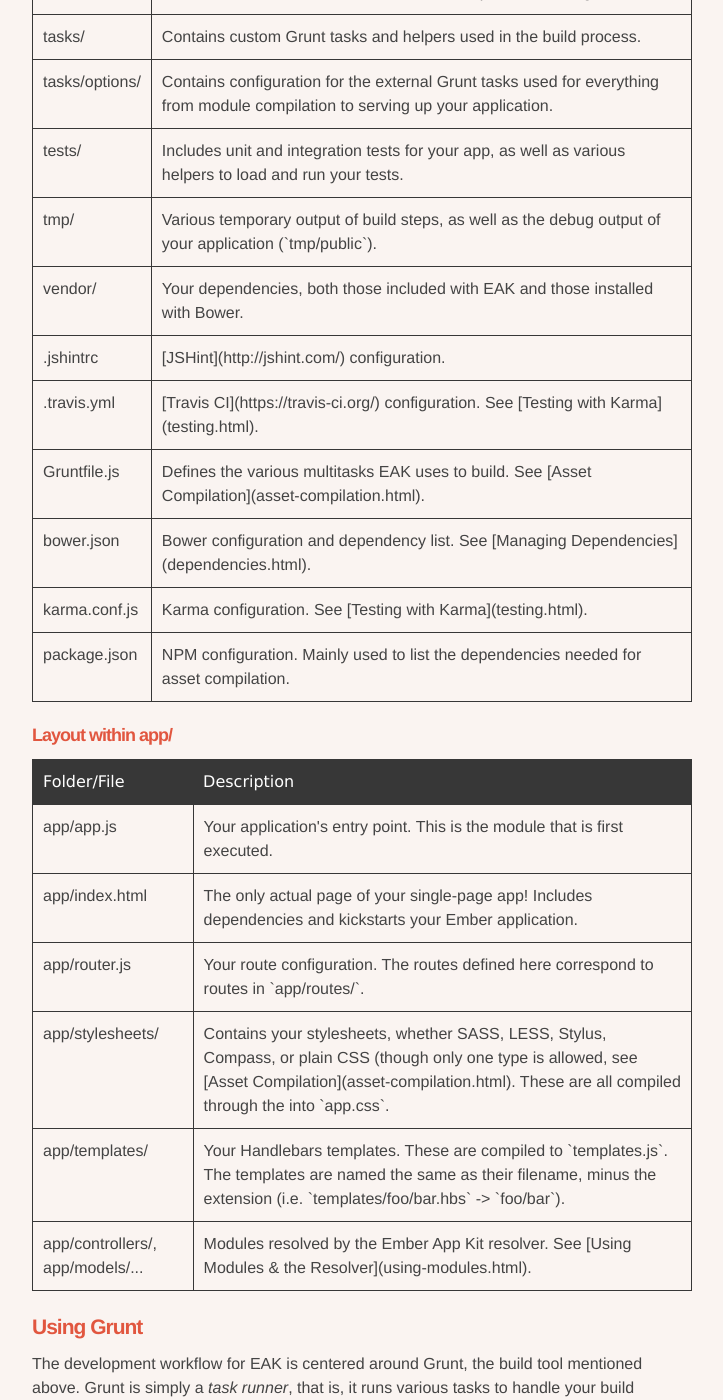
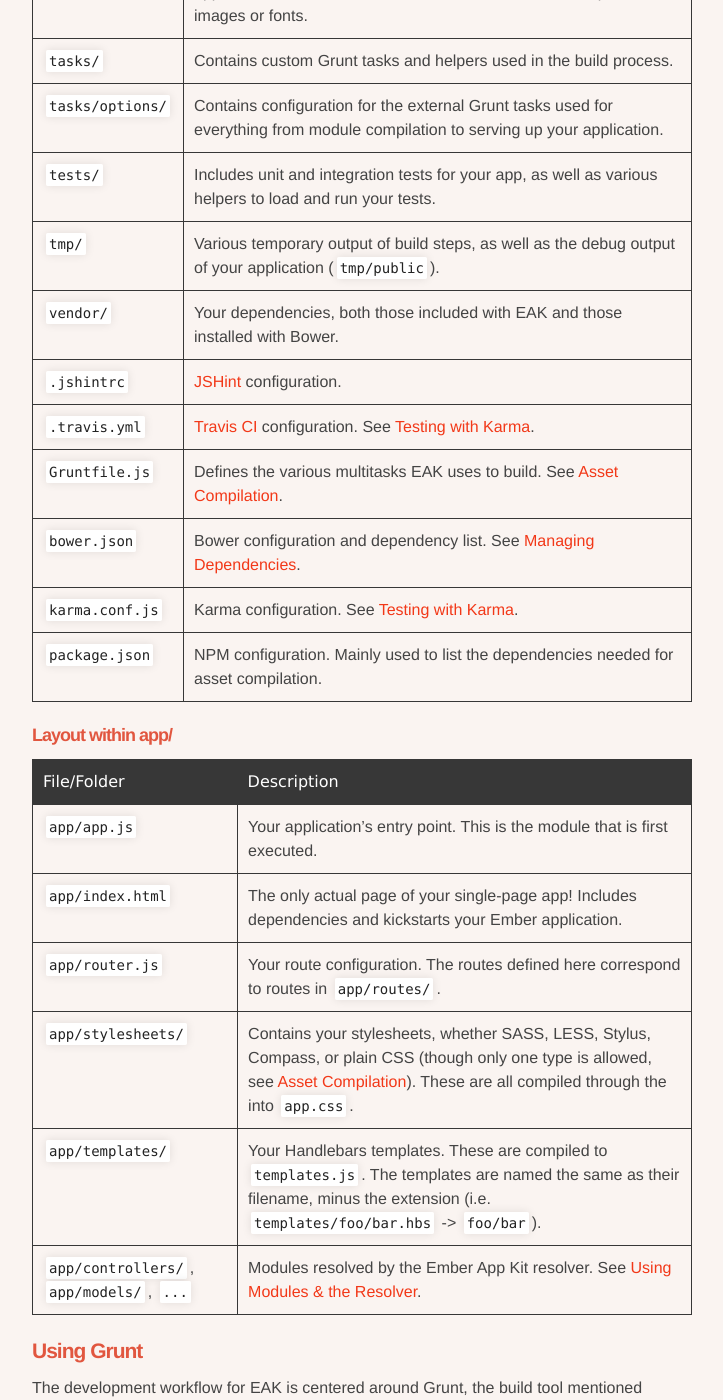
Before and after one commit to stefanpenner/ember-app-kit, a Jekyll site: the page built from guides/getting-started.md, in a window 1280 px wide and 1400 px high, scrolled down 1727 px. Shown: the whole window, without its empty margins (418-1141 px from the left). Built offline with Jekyll 4.4.1, drawn with Linux system fonts in a browser that asks for light colours; some of the changed text lies outside the part shown.

Commit message:
Create tables using markdown
Using markdown to create tables, table content is also parsed as markdown.

```diff
--- a/guides/getting-started.md
+++ b/guides/getting-started.md
@@ -52,108 +52,33 @@
 
 Ember App Kit comes with lots of boilerplate, which can be daunting to navigate at first. Here's the layout of the application, which we'll explore in further detail throughout the guides.
 
-<table markdown="1">
-  <thead>
-    <tr>
-      <th>File/Folder</th>
-      <th>Purpose</th>
-    </tr>
-  </thead>
-  <tbody>
-    <tr>
-      <td>app/</td>
-      <td>Contains your Ember application's code. Javascript files in this folder are *compiled* through the ES6 module transpiler and concatenated into a file called `app.js`. See the table below for more details.</td>
-    </tr>
-    <tr>
-      <td>dist/</td>
-      <td>Contains the *distributable* (that is, optimized and self-contained) output of your application. Deploy this to your server!</td>
-    </tr>
-    <tr>
-      <td>public/</td>
-      <td>This folder will be copied verbatim into the root of your built application. Use this for assets that don't have a build step, such as images or fonts.</td>
-    </tr>
-    <tr>
-      <td>tasks/</td>
-      <td>Contains custom Grunt tasks and helpers used in the build process.</td>
-    </tr>
-    <tr>
-      <td>tasks/options/</td>
-      <td>Contains configuration for the external Grunt tasks used for everything from module compilation to serving up your application.</td>
-    </tr>
-    <tr>
-      <td>tests/</td>
-      <td>Includes unit and integration tests for your app, as well as various helpers to load and run your tests.</td>
-    </tr>
-    <tr>
-      <td>tmp/</td>
-      <td>Various temporary output of build steps, as well as the debug output of your application (`tmp/public`).</td>
-    </tr>
-    <tr>
-      <td>vendor/</td>
-      <td>Your dependencies, both those included with EAK and those installed with Bower.</td>
-    </tr>
-    <tr>
-      <td>.jshintrc</td>
-      <td>[JSHint](http://jshint.com/) configuration.</td>
-    </tr>
-    <tr>
-      <td>.travis.yml</td>
-      <td>[Travis CI](https://travis-ci.org/) configuration. See [Testing with Karma](testing.html).</td>
-    </tr>
-    <tr>
-      <td>Gruntfile.js</td>
-      <td>Defines the various multitasks EAK uses to build. See [Asset Compilation](asset-compilation.html).</td>
-    </tr>
-    <tr>
-      <td>bower.json</td>
-      <td>Bower configuration and dependency list. See [Managing Dependencies](dependencies.html).</td>
-    </tr>
-    <tr>
-      <td>karma.conf.js</td>
-      <td>Karma configuration. See [Testing with Karma](testing.html).</td>
-    </tr>
-    <tr>
-      <td>package.json</td>
-      <td>NPM configuration. Mainly used to list the dependencies needed for asset compilation.</td>
-    </tr>
-  </tbody>
-</table>
+File/Folder      | Purpose |
+-----------------|---------|
+`app/`           | Contains your Ember application's code. Javascript files in this folder are *compiled* through the ES6 module transpiler and concatenated into a file called `app.js`. See the table below for more details. |
+`dist/`          | Contains the *distributable* (that is, optimized and self-contained) output of your application. Deploy this to your server! |
+`public/`        | This folder will be copied verbatim into the root of your built application. Use this for assets that don't have a build step, such as images or fonts. |
+`tasks/`         | Contains custom Grunt tasks and helpers used in the build process. |
+`tasks/options/` | Contains configuration for the external Grunt tasks used for everything from module compilation to serving up your application. |
+`tests/`         | Includes unit and integration tests for your app, as well as various helpers to load and run your tests. |
+`tmp/`           | Various temporary output of build steps, as well as the debug output of your application (`tmp/public`). |
+`vendor/`        | Your dependencies, both those included with EAK and those installed with Bower. |
+`.jshintrc`      | [JSHint](http://jshint.com/) configuration. |
+`.travis.yml`    | [Travis CI](https://travis-ci.org/) configuration. See [Testing with Karma](testing.html). |
+`Gruntfile.js`   | Defines the various multitasks EAK uses to build. See [Asset Compilation](asset-compilation.html). |
+`bower.json`     | Bower configuration and dependency list. See [Managing Dependencies](dependencies.html). |
+`karma.conf.js`  | Karma configuration. See [Testing with Karma](testing.html). |
+`package.json`   | NPM configuration. Mainly used to list the dependencies needed for asset compilation. |
 
 ##### Layout within app/
-<table markdown="1">
-  <thead>
-    <tr>
-      <th>Folder/File</th>
-      <th>Description</th>
-    </tr>
-  </thead>
-  <tbody>
-    <tr>
-      <td>app/app.js</td>
-      <td>Your application's entry point. This is the module that is first executed.</td>
-    </tr>
-    <tr>
-      <td>app/index.html</td>
-      <td>The only actual page of your single-page app! Includes dependencies and kickstarts your Ember application.</td>
-    </tr>
-    <tr>
-      <td>app/router.js</td>
-      <td>Your route configuration. The routes defined here correspond to routes in `app/routes/`.</td>
-    </tr>
-    <tr>
-      <td>app/stylesheets/</td>
-      <td>Contains your stylesheets, whether SASS, LESS, Stylus, Compass, or plain CSS (though only one type is allowed, see [Asset Compilation](asset-compilation.html). These are all compiled through the into `app.css`.</td>
-    </tr>
-    <tr>
-      <td>app/templates/</td>
-      <td>Your Handlebars templates. These are compiled to `templates.js`. The templates are named the same as their filename, minus the extension (i.e. `templates/foo/bar.hbs` -> `foo/bar`).</td>
-    </tr>
-    <tr>
-      <td>app/controllers/, app/models/...</td>
-      <td>Modules resolved by the Ember App Kit resolver. See [Using Modules &amp; the Resolver](using-modules.html).</td>
-    </tr>
-  </tbody>
-</table>
+
+File/Folder                              | Description |
+-----------------------------------------|-------------|
+`app/app.js`                             | Your application's entry point. This is the module that is first executed. |
+`app/index.html`                         | The only actual page of your single-page app! Includes dependencies and kickstarts your Ember application. |
+`app/router.js`                          | Your route configuration. The routes defined here correspond to routes in `app/routes/`. |
+`app/stylesheets/`                       | Contains your stylesheets, whether SASS, LESS, Stylus, Compass, or plain CSS (though only one type is allowed, see [Asset Compilation](asset-compilation.html)). These are all compiled through the into `app.css`. |
+`app/templates/`                         | Your Handlebars templates. These are compiled to `templates.js`. The templates are named the same as their filename, minus the extension (i.e. `templates/foo/bar.hbs` -> `foo/bar`). |
+`app/controllers/`, `app/models/`, `...` | Modules resolved by the Ember App Kit resolver. See [Using Modules &amp; the Resolver](using-modules.html). |
 
 #### Using Grunt
 
```
